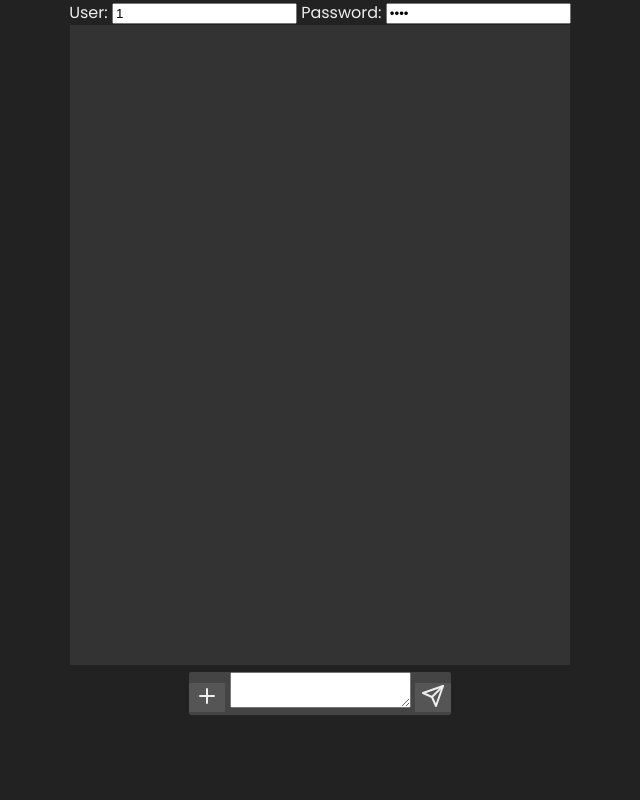
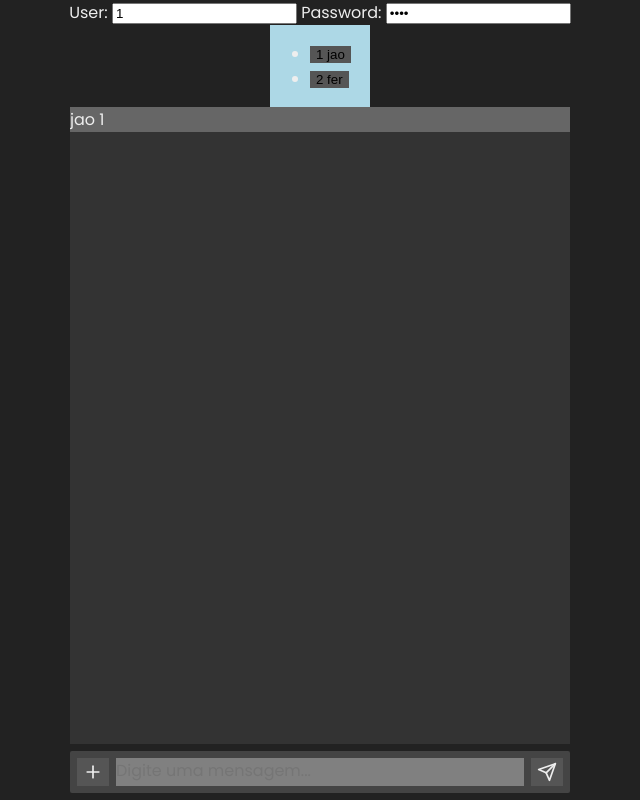
Before and after one commit to viniciusmachadovianna/messenger, a website: page public/index.html in a window 1280 px wide. Shown: the whole page, without its empty margins (320-960 px from the left). Drawn offline with Linux system fonts and the light colour scheme; no server answers.

Commit message:
style: align input textarea and buttons

```diff
--- a/public/index.html
+++ b/public/index.html
@@ -14,9 +14,25 @@
     <label for="pass">Password:</label>
     <input type="password" value="pass">
   </div>
-  <section id="chatHeader">
-    <span id="chatName"></span>
-    <span id="chatId"></span>
+  <section class="chatsList">
+    <ul>
+      <li>
+        <button>
+          <span>1 jao</span>
+        </button>
+      </li>
+      <li>
+        <button>
+          <span>2 fer</span>
+        </button>
+      </li>
+    </ul>
+  </section>
+  <section id="chat">
+    <div id="chatHeader">
+      <span id="chatName">jao</span>
+      <span id="chatId">1</span>
+    </div>
   </section>
   <section id="chat">
   </section>
@@ -24,7 +40,7 @@
     <button id="btnAddAttachment">
       <img src="assets/icons/plus.svg" alt="Add attachment button">
     </button>
-    <textarea name="message" id="msgInput"></textarea>
+    <textarea name="message" id="msgInput" placeholder="Digite uma mensagem..."></textarea>
     <button type="submit" id="btnSendMessage">
       <img src="assets/icons/send.svg" alt="Send message button">
     </button>
--- a/public/style.css
+++ b/public/style.css
@@ -7,6 +7,7 @@
 :root{
   --black: #222;
   --white: #EEE;
+  --gray: #666;
 }
 body{
   font-family: 'Poppins', sans-serif;
@@ -20,9 +21,13 @@ body{
   flex-flow: column;
   align-items: center;
 }
+#chatHeader{
+  background-color: var(--gray);
+}
 #chat{
   background-color: #333;
-  width: 500px;
+  min-width: 500px;
+  width: fit-content;
   height: 80%;
   display: flex;
   flex-flow: column;
@@ -33,6 +38,12 @@ body{
   width: fit-content;
   margin: 7px;
   padding: 7px;
+  padding-bottom: 14px;
+  border-left: 5px solid transparent;
+}
+.historyMessage:hover{
+  border-left: 5px solid blue;
+
 }
 .historyMessage>sub{
   position: absolute;
@@ -41,6 +52,7 @@ body{
   right: 7px;
 }
 .msgSender{
+  box-sizing: content-box;
   align-self: flex-end;
   margin-left: 20px;
   background-color: #444;
@@ -60,4 +72,31 @@ button{
   background-color: #444;
   border-radius:2px;
   margin: 7px;
+  min-width: 500px;
+  display: flex;
+  align-items: end;
 }
+#chatInput>button{
+  margin: 7px;
+  height: 28px;
+  display: flex;
+  justify-content: center;
+  align-items: center;
+}
+#chatInput>button>img{
+  width: 20px;
+  height: 20px;
+}
+#msgInput{
+  all: unset;
+  resize: none;
+  margin: 7px auto;
+  height: 28px;
+  background-color: gray;
+  flex: 1;
+}
+.chatsList{
+  background-color: lightblue;
+  /* min-height: 20px; */
+  min-width: 100px;
+}
```
Also changed, not shown: 1 other file.
